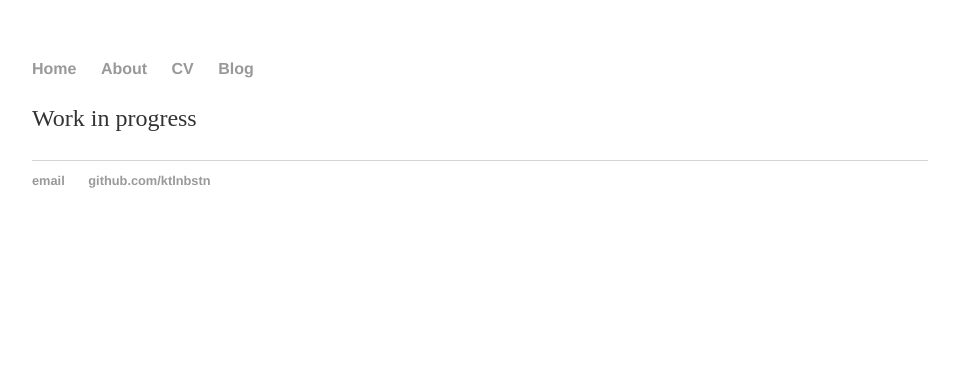
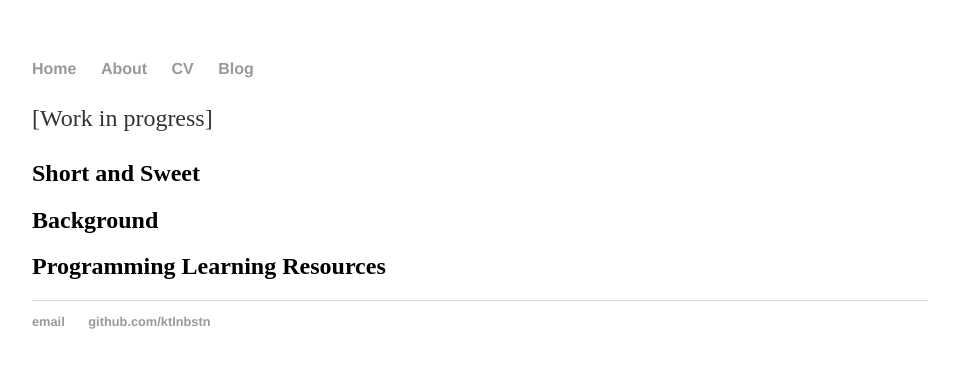
Before and after one commit to ktlnbstn/ktlnbstn.github.io, a Jekyll site: the page built from about/index.html, in a window 1280 px wide. Shown: the top 368 px of the page, without its empty margins (160-1119 px from the left). Built offline with Jekyll 4.4.1, drawn with Linux system fonts in a browser that asks for light colours.

Commit message:
Update index.html

```diff
--- a/about/index.html
+++ b/about/index.html
@@ -3,5 +3,9 @@ layout: default
 title: About Me
 ---
 <div class="blurb">
-	<p>Work in progress</p>
+	<p>[Work in progress]</p>
+
+	<h2>Short and Sweet</h2>
+	<h2>Background</h2>
+	<h2>Programming Learning Resources</h2>
 </div><!-- /.blurb -->
```
